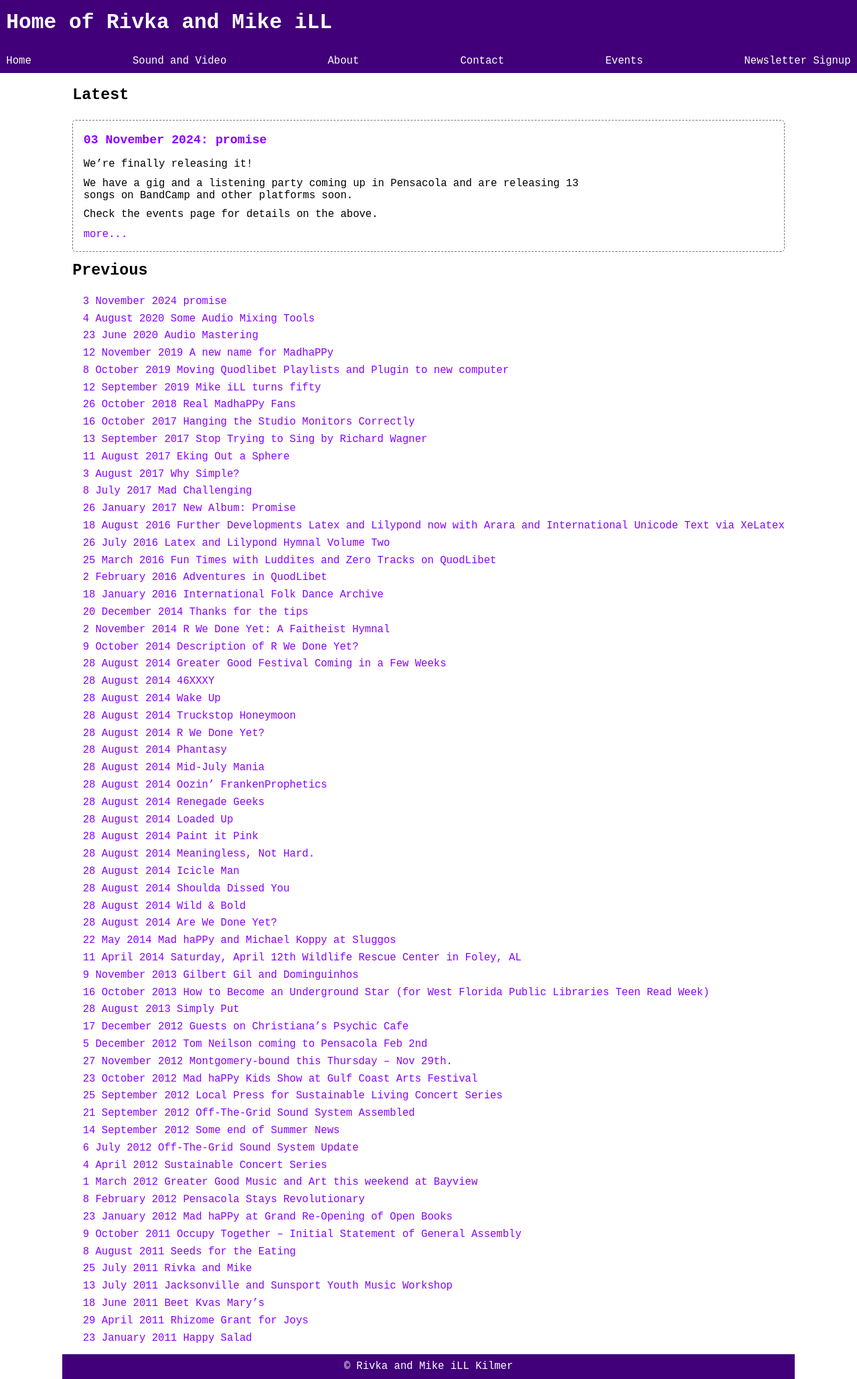
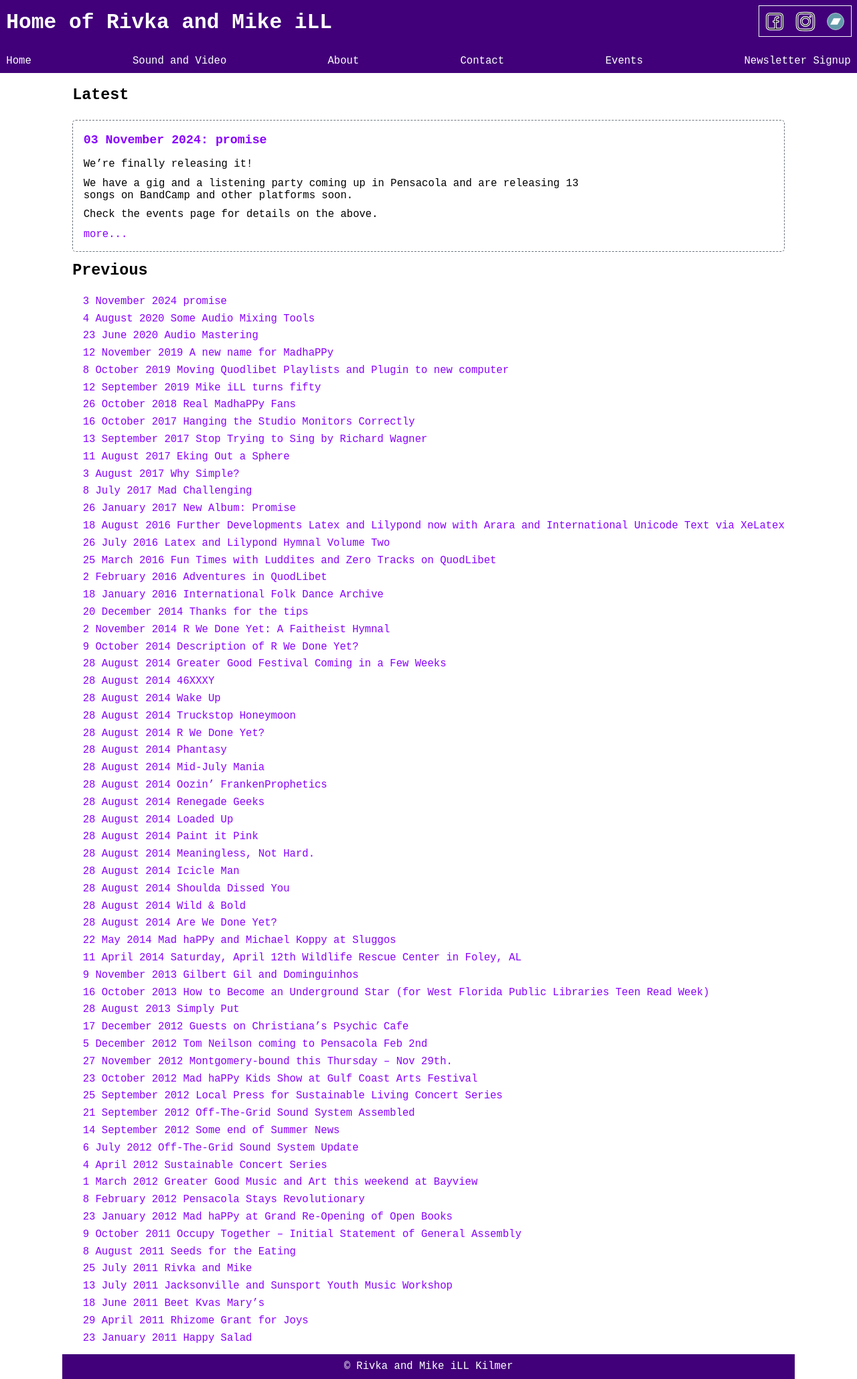
Before and after one commit to MikeiLL/gol-website, a Jekyll site: the page built from index.markdown, in a window 1280 px wide. Shown: the whole page at 67% size. Built offline with Jekyll 4.4.1, drawn with Linux system fonts in a browser that asks for light colours.

Commit message:
Add links to social sites.

```diff
--- a/_layouts/default.html
+++ b/_layouts/default.html
@@ -26,6 +26,47 @@
   <footer>
     &copy; Rivka and Mike iLL Kilmer
   </footer>
+  <nav id="social">
+    <a href="https://www.facebook.com/giggleoutloudband" title="Facebook">
+      <svg viewBox="0 0 24 24" fill="none" xmlns="http://www.w3.org/2000/svg">
+        <g id="SVGRepo_bgCarrier" stroke-width="0"></g>
+        <g id="SVGRepo_tracerCarrier" stroke-linecap="round" stroke-linejoin="round"></g>
+        <g id="SVGRepo_iconCarrier">
+          <path fill-rule="evenodd" clip-rule="evenodd"
+            d="M2 6C2 3.79086 3.79086 2 6 2H18C20.2091 2 22 3.79086 22 6V18C22 20.2091 20.2091 22 18 22H6C3.79086 22 2 20.2091 2 18V6ZM6 4C4.89543 4 4 4.89543 4 6V18C4 19.1046 4.89543 20 6 20H12V13H11C10.4477 13 10 12.5523 10 12C10 11.4477 10.4477 11 11 11H12V9.5C12 7.567 13.567 6 15.5 6H16.1C16.6523 6 17.1 6.44772 17.1 7C17.1 7.55228 16.6523 8 16.1 8H15.5C14.6716 8 14 8.67157 14 9.5V11H16.1C16.6523 11 17.1 11.4477 17.1 12C17.1 12.5523 16.6523 13 16.1 13H14V20H18C19.1046 20 20 19.1046 20 18V6C20 4.89543 19.1046 4 18 4H6Z"
+            fill="#000000"></path>
+        </g>
+      </svg>
+    </a>
+    <a href="https://www.instagram.com/giggle_out_loud" title="Instagram">
+      <svg viewBox="0 0 24 24" fill="none" xmlns="http://www.w3.org/2000/svg">
+        <g id="SVGRepo_bgCarrier" stroke-width="0"></g>
+        <g id="SVGRepo_tracerCarrier" stroke-linecap="round" stroke-linejoin="round"></g>
+        <g id="SVGRepo_iconCarrier">
+          <path fill-rule="evenodd" clip-rule="evenodd"
+            d="M12 18C15.3137 18 18 15.3137 18 12C18 8.68629 15.3137 6 12 6C8.68629 6 6 8.68629 6 12C6 15.3137 8.68629 18 12 18ZM12 16C14.2091 16 16 14.2091 16 12C16 9.79086 14.2091 8 12 8C9.79086 8 8 9.79086 8 12C8 14.2091 9.79086 16 12 16Z"
+            fill="#0F0F0F"></path>
+          <path
+            d="M18 5C17.4477 5 17 5.44772 17 6C17 6.55228 17.4477 7 18 7C18.5523 7 19 6.55228 19 6C19 5.44772 18.5523 5 18 5Z"
+            fill="#0F0F0F"></path>
+          <path fill-rule="evenodd" clip-rule="evenodd"
+            d="M1.65396 4.27606C1 5.55953 1 7.23969 1 10.6V13.4C1 16.7603 1 18.4405 1.65396 19.7239C2.2292 20.8529 3.14708 21.7708 4.27606 22.346C5.55953 23 7.23969 23 10.6 23H13.4C16.7603 23 18.4405 23 19.7239 22.346C20.8529 21.7708 21.7708 20.8529 22.346 19.7239C23 18.4405 23 16.7603 23 13.4V10.6C23 7.23969 23 5.55953 22.346 4.27606C21.7708 3.14708 20.8529 2.2292 19.7239 1.65396C18.4405 1 16.7603 1 13.4 1H10.6C7.23969 1 5.55953 1 4.27606 1.65396C3.14708 2.2292 2.2292 3.14708 1.65396 4.27606ZM13.4 3H10.6C8.88684 3 7.72225 3.00156 6.82208 3.0751C5.94524 3.14674 5.49684 3.27659 5.18404 3.43597C4.43139 3.81947 3.81947 4.43139 3.43597 5.18404C3.27659 5.49684 3.14674 5.94524 3.0751 6.82208C3.00156 7.72225 3 8.88684 3 10.6V13.4C3 15.1132 3.00156 16.2777 3.0751 17.1779C3.14674 18.0548 3.27659 18.5032 3.43597 18.816C3.81947 19.5686 4.43139 20.1805 5.18404 20.564C5.49684 20.7234 5.94524 20.8533 6.82208 20.9249C7.72225 20.9984 8.88684 21 10.6 21H13.4C15.1132 21 16.2777 20.9984 17.1779 20.9249C18.0548 20.8533 18.5032 20.7234 18.816 20.564C19.5686 20.1805 20.1805 19.5686 20.564 18.816C20.7234 18.5032 20.8533 18.0548 20.9249 17.1779C20.9984 16.2777 21 15.1132 21 13.4V10.6C21 8.88684 20.9984 7.72225 20.9249 6.82208C20.8533 5.94524 20.7234 5.49684 20.564 5.18404C20.1805 4.43139 19.5686 3.81947 18.816 3.43597C18.5032 3.27659 18.0548 3.14674 17.1779 3.0751C16.2777 3.00156 15.1132 3 13.4 3Z"
+            fill="#0F0F0F"></path>
+        </g>
+      </svg>
+    </a>
+    <a href="https://mzoo.bandcamp.com" title="Bandcamp">
+      <svg viewBox="0 0 48 48" fill="none" xmlns="http://www.w3.org/2000/svg">
+        <g id="SVGRepo_bgCarrier" stroke-width="0"></g>
+        <g id="SVGRepo_tracerCarrier" stroke-linecap="round" stroke-linejoin="round"></g>
+        <g id="SVGRepo_iconCarrier">
+          <circle cx="24" cy="24" r="20" fill="#629AA9"></circle>
+          <path d="M28.36 31.1025H12L19.6398 16.9999H36L28.36 31.1025Z" fill="white"></path>
+        </g>
+      </svg>
+    </a>
+
+  </nav>
 </body>
 
 </html>
--- a/css/style.css
+++ b/css/style.css
@@ -144,6 +144,29 @@ header nav a:hover {
   text-decoration: underline;
 }
 
+nav#social {
+  position: absolute;
+  right: 0.5em;
+  top: 0.5em;
+  display: flex;
+  gap: 1em;
+  border: 1px solid var(--white);
+  padding: 0.5em;
+}
+
+nav#social a {
+  width: 30px;
+  height: 30px;
+}
+
+nav#social a svg {
+  stroke: var(--white);
+}
+
+nav#social a:hover svg {
+  stroke: var(--brand-info);
+}
+
 /* POSTS */
 .excerpt {
   margin: 1em 0;
```
